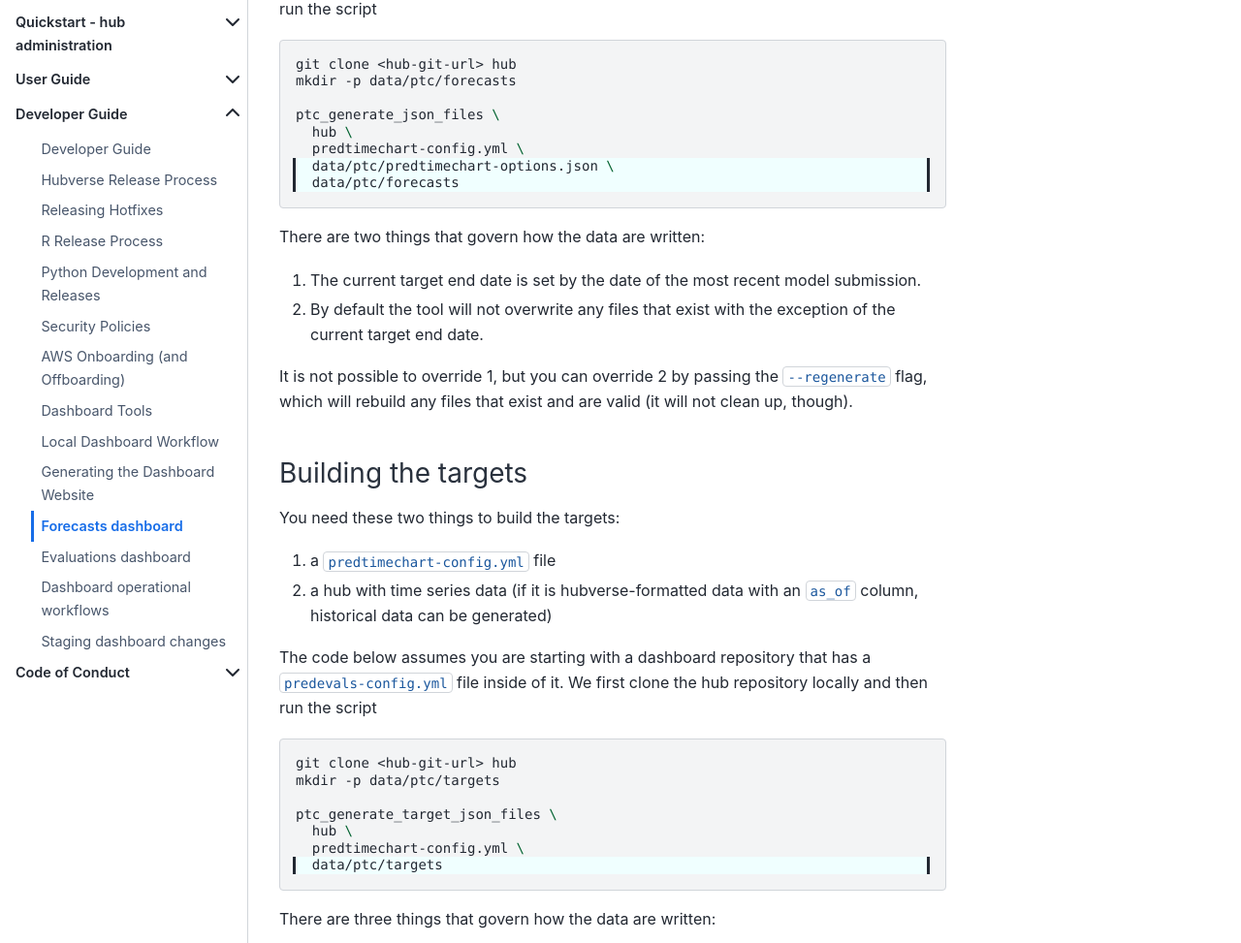
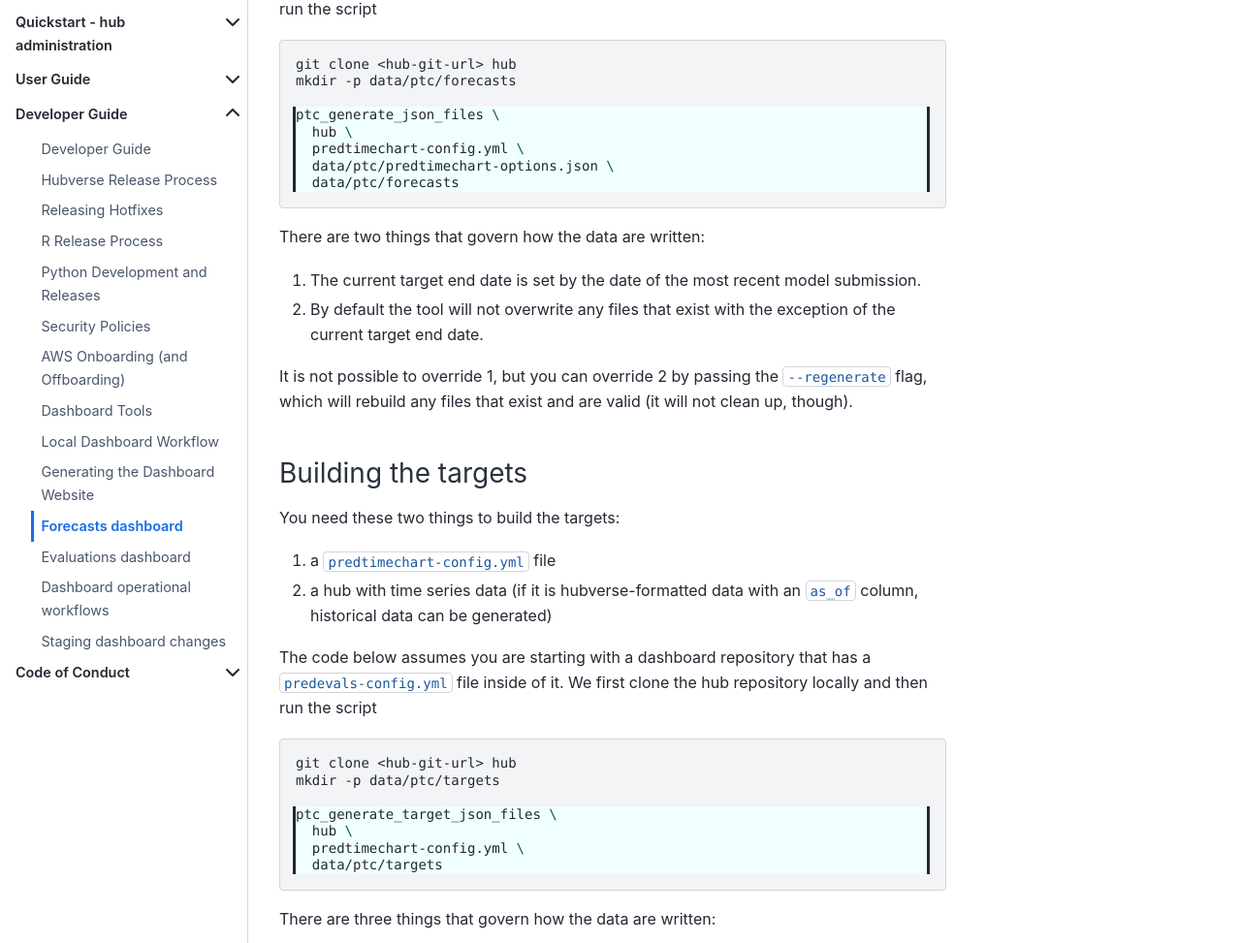
Before and after one commit to hubverse-org/hubDocs, a Sphinx documentation site: the page built from docs/source/developer/dashboard-predtimechart.md, in a window 1280 px wide and 1400 px high, scrolled down 3143 px. Shown: the part 185-1158 px from the top of the window at 97% size. Built offline with Sphinx 7.4.7 and the Sphinx Book theme 1.1.4, drawn with Linux system fonts in a browser that asks for light colours; comment, search, counter and statistics services are not loaded; part of the change alters nothing that is shown.

````diff
--- a/docs/source/developer/dashboard-predtimechart.md
+++ b/docs/source/developer/dashboard-predtimechart.md
@@ -168,7 +168,7 @@ a `predevals-config.yml` file inside of it. We first clone the hub repository
 locally and then run the script
 
 ```{code-block} bash
-:emphasize-lines: 7-11
+:emphasize-lines: 4-8
 git clone <hub-git-url> hub
 mkdir -p data/ptc/forecasts
 
@@ -204,7 +204,7 @@ a `predevals-config.yml` file inside of it. We first clone the hub repository
 locally and then run the script
 
 ```{code-block} bash
-:emphasize-lines: 7-11
+:emphasize-lines: 4-8
 git clone <hub-git-url> hub
 mkdir -p data/ptc/targets
 
````
